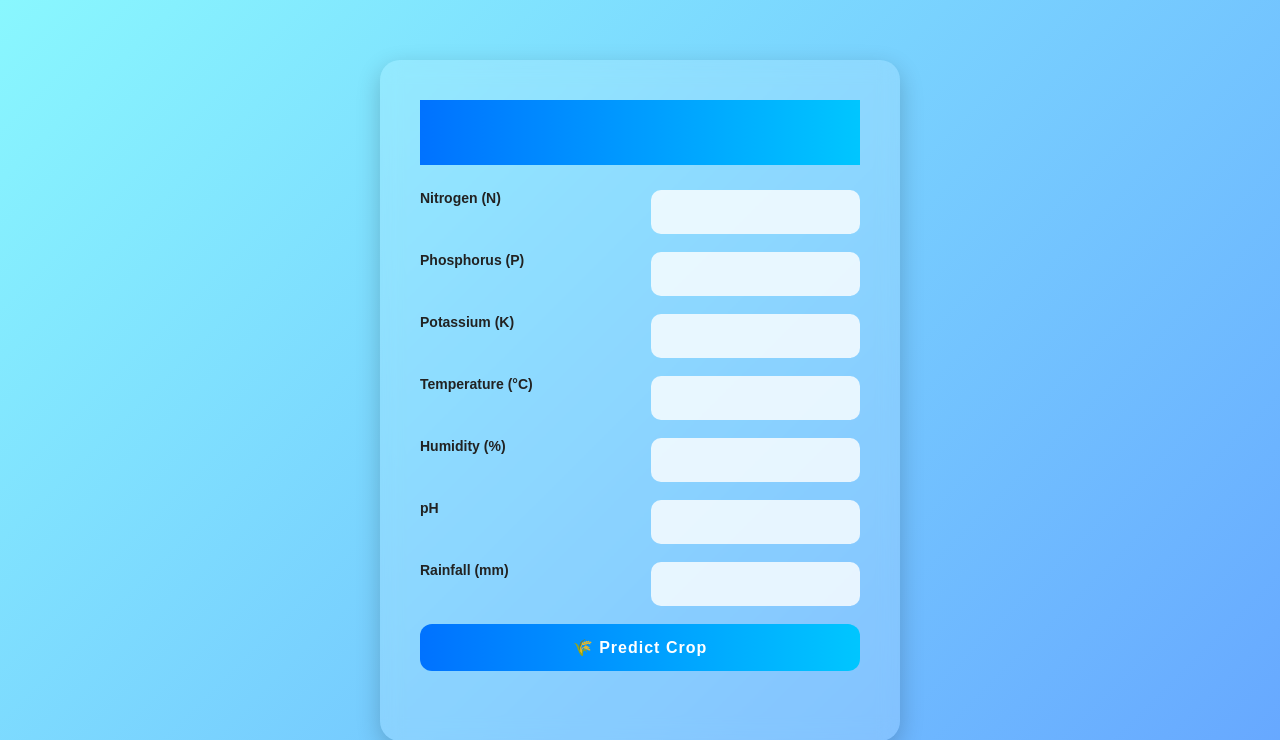
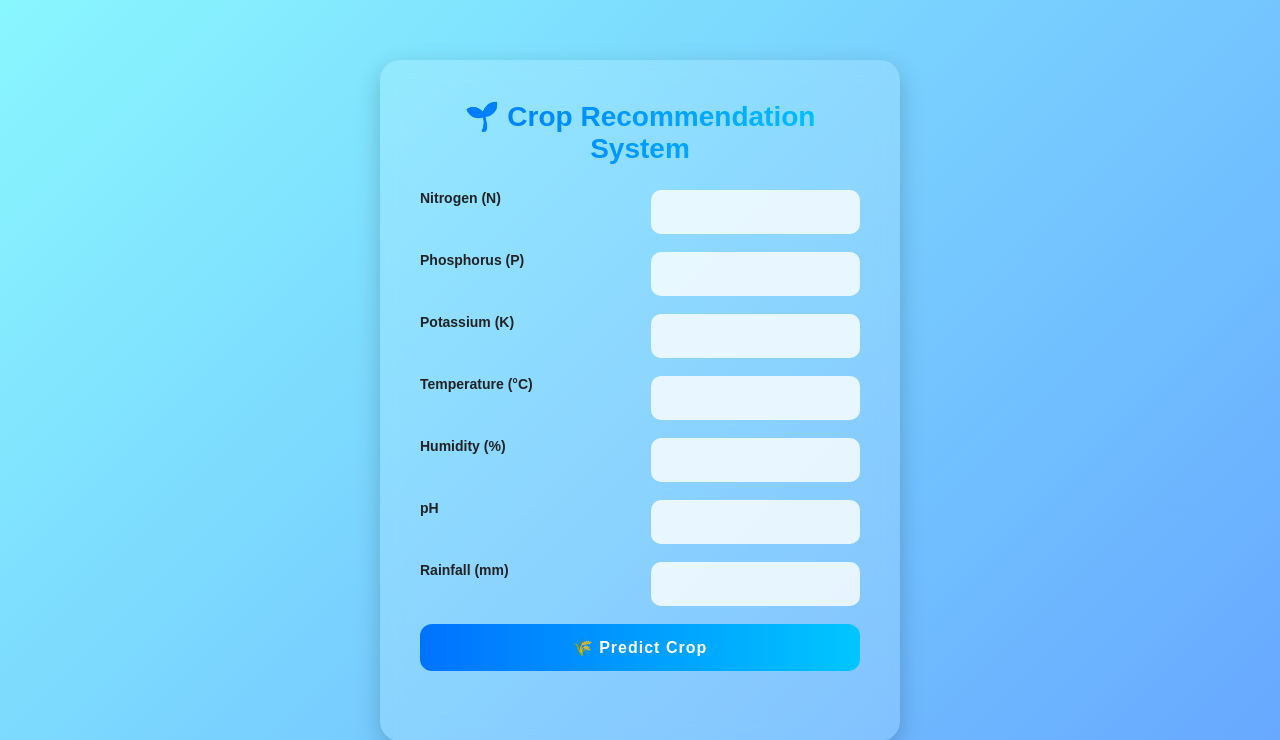
Before and after one commit to raunak-ray/crop_recommendation, a Flask app: page / in a window 1280 px wide. Shown: the top 740 px of the page. Run offline with Flask 3, Linux system fonts and the light colour scheme; parts of the project's set-up code (start-up, migrations or seed data) failed here and were passed over.

Commit message:
Fixed some styling

```diff
--- a/static/style.css
+++ b/static/style.css
@@ -33,7 +33,9 @@ body {
     font-size: 28px;
     font-weight: 700;
     background: linear-gradient(90deg, #0072ff, #00c6ff);
+    -webkit-background-clip: text;
     -webkit-text-fill-color: transparent;
+
 }
 
 /* Form Layout */
```
